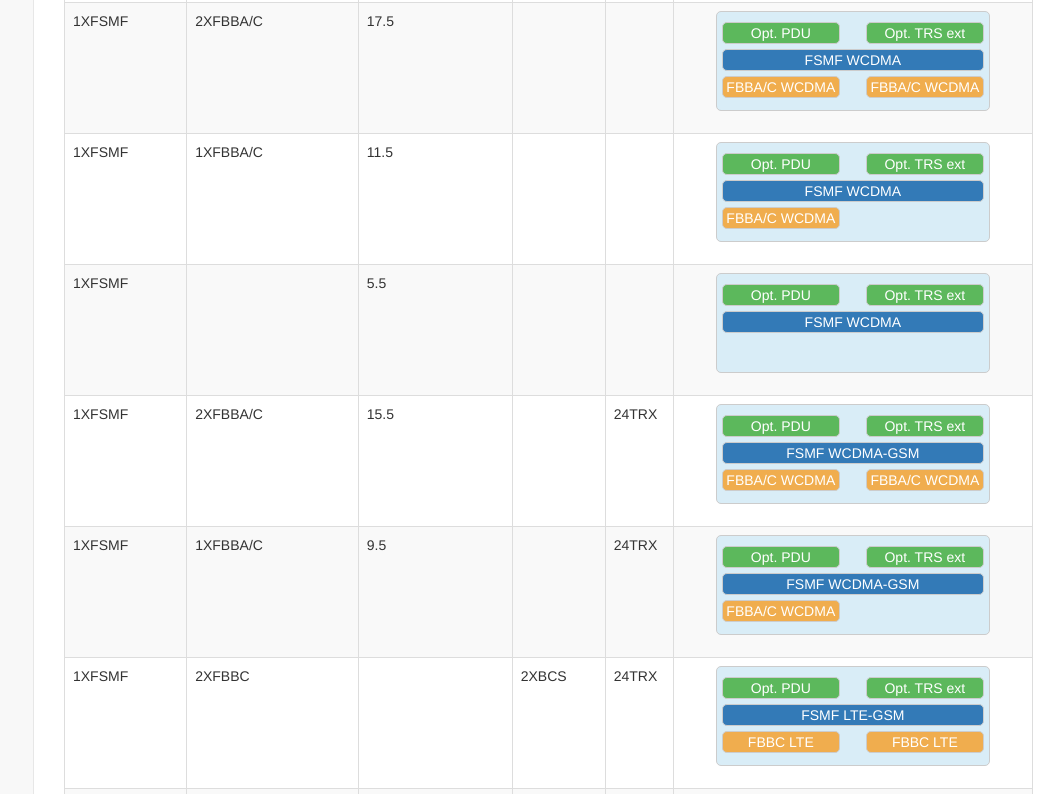
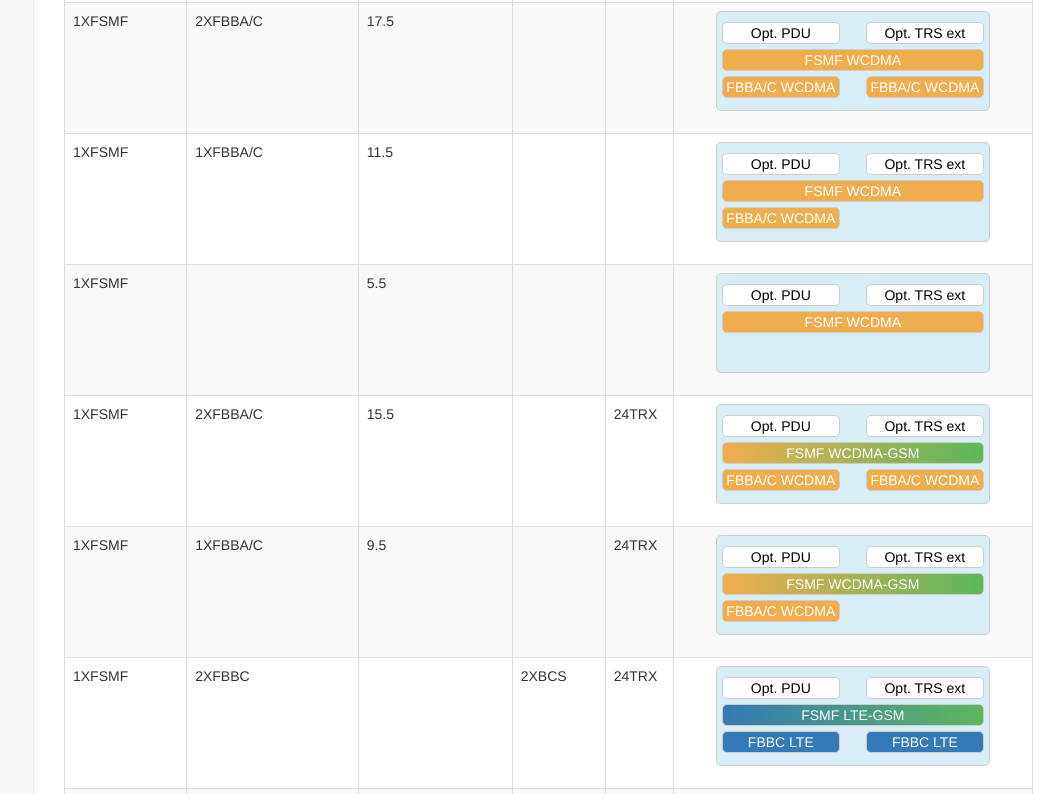
Before and after one commit to kiritsugu03/betabbcalc, a website: page public/index.html in a window 1280 px wide. Shown: the part 1388-2182 px from the top of the page, without its empty margins (217-1280 px from the left). Drawn offline with Linux system fonts and the light colour scheme.

Commit message:
editted styles and implemented on deploymentImage

```diff
--- a/public/index.html
+++ b/public/index.html
@@ -48,36 +48,56 @@
       {
         width:100%;
         display:inline-block;
-        background-color: rgb(51,122,183);
         color: white;
       }
       .deployment .fbbx1{
         width:45%;
         display:inline-block;
         float:left;
-        background-color: rgb(240,173,78);
         color: white;
       }
       .deployment .fbbx2{
         width:45%;
         display:inline-block;
         float:right;
-        background-color: rgb(240,173,78);
         color: white;
       }
       .deployment .pdu{
         width:45%;
         display:inline-block;
         float:left;
-        background-color: rgb(92,184,92);
-        color: white;
+        background-color: white;
+        color: black;
+        border-style: dashed;
       }
       .deployment .trs{
         width:45%;
         display:inline-block;
         float:right;
-        background-color: rgb(92,184,92);
-        color: white;
+        background-color: white;
+        color: black;
+        border-style: dashed;
+      }
+      .gsm{
+        background: rgb(92,184,92);
+      }
+      .wcdma{
+        background: rgb(240,173,78);
+      }
+      .lte{
+        background: rgb(51,122,183);
+      }
+      .lteGsm{
+        background: -webkit-linear-gradient(left, rgb(51,122,183), rgb(92,184,92)); /* For Safari 5.1 to 6.0 */
+        background: -o-linear-gradient(right, rgb(51,122,183), rgb(92,184,92)); /* For Opera 11.1 to 12.0 */
+        background: -moz-linear-gradient(right, rgb(51,122,183), rgb(92,184,92)); /* For Firefox 3.6 to 15 */
+        background: linear-gradient(to right, rgb(51,122,183), rgb(92,184,92)); /* Standard syntax */
+      }
+      .wcdmaGsm{
+        background: -webkit-linear-gradient(left, rgb(240,173,78), rgb(92,184,92)); /* For Safari 5.1 to 6.0 */
+        background: -o-linear-gradient(right, rgb(240,173,78), rgb(92,184,92)); /* For Opera 11.1 to 12.0 */
+        background: -moz-linear-gradient(right, rgb(240,173,78), rgb(92,184,92)); /* For Firefox 3.6 to 15 */
+        background: linear-gradient(to right, rgb(240,173,78), rgb(92,184,92)); /* Standard syntax */
       }
     </style>
 </head>
--- a/public/js/directives/deploymentImage.html
+++ b/public/js/directives/deploymentImage.html
@@ -2,28 +2,43 @@
     <div class="first">
         <div class="pdu">Opt. PDU</div>
         <div class="trs">Opt. TRS ext</div>
-        <div class="fsmf">
-        {{info.sbtsSmConfiguration.split('+')[0]}} {{info.sm1Deployment.fsmf1}}
+        <div class="fsmf" ng-class="{
+          'GSM':'gsm',
+          'WCDMA':'wcdma',
+          'LTE':'lte',
+          'WCDMA-GSM':'wcdmaGsm',
+          'LTE-GSM':'lteGsm'
+        }[info.sm1Deployment.fsmf1]">
+        {{info.sbtsSmConfiguration.split('+')[0]}} {{info.sm1Deployment.fsmf1 | uppercase}}
         </div>
-        <div class="fbbx1" ng-show="info.sbtsSmConfiguration.split('+')[1]">
-        {{info.sbtsSmConfiguration.split('+')[1]}} {{info.sm1Deployment.fbbx1}}
+        <div class="fbbx1" ng-show="info.sbtsSmConfiguration.split('+')[1]"
+          ng-class="{
+            'GSM':'gsm',
+            'WCDMA':'wcdma',
+            'LTE':'lte'
+          }[info.sm1Deployment.fbbx1]">
+        {{info.sbtsSmConfiguration.split('+')[1]}} {{info.sm1Deployment.fbbx1 | uppercase}}
         </div>
-        <div class="fbbx2" ng-show="info.sbtsSmConfiguration.split('+')[2]">
-        {{info.sbtsSmConfiguration.split('+')[2]}} {{info.sm1Deployment.fbbx2}}
+        <div class="fbbx2" ng-show="info.sbtsSmConfiguration.split('+')[2]"
+          ng-class="{
+            'WCDMA':'wcdma',
+            'LTE':'lte'
+          }[info.sm1Deployment.fbbx2]">
+        {{info.sbtsSmConfiguration.split('+')[2]}} {{info.sm1Deployment.fbbx2 | uppercase}}
         </div>
     </div>
 
     <div class="second" ng-show="info.sbtsSmConfiguration.split('+')[3]">
         <div class="pdu">Opt. PDU</div>
         <div class="trs">Opt. TRS ext</div>
-        <div class="fsmf">
-        {{info.sbtsSmConfiguration.split('+')[3]}} {{info.sm2Deployment.fsmf1}}
+        <div class="fsmf lte">
+        {{info.sbtsSmConfiguration.split('+')[3]}} {{info.sm2Deployment.fsmf1 | uppercase}}
         </div>
-        <div class="fbbx1" ng-show="info.sbtsSmConfiguration.split('+')[4]">
-        {{info.sbtsSmConfiguration.split('+')[4]}} {{info.sm2Deployment.fbbx1}}
+        <div class="fbbx1 lte" ng-show="info.sbtsSmConfiguration.split('+')[4]">
+        {{info.sbtsSmConfiguration.split('+')[4]}} {{info.sm2Deployment.fbbx1 | uppercase}}
         </div>
-        <div class="fbbx2" ng-show="info.sbtsSmConfiguration.split('+')[5]">
-        {{info.sbtsSmConfiguration.split('+')[5]}} {{info.sm2Deployment.fbbx2}}
+        <div class="fbbx2 lte" ng-show="info.sbtsSmConfiguration.split('+')[5]" style="background:rgb(51,122,183);">
+        {{info.sbtsSmConfiguration.split('+')[5]}} {{info.sm2Deployment.fbbx2 | uppercase}}
         </div>
     </div>
 
```
